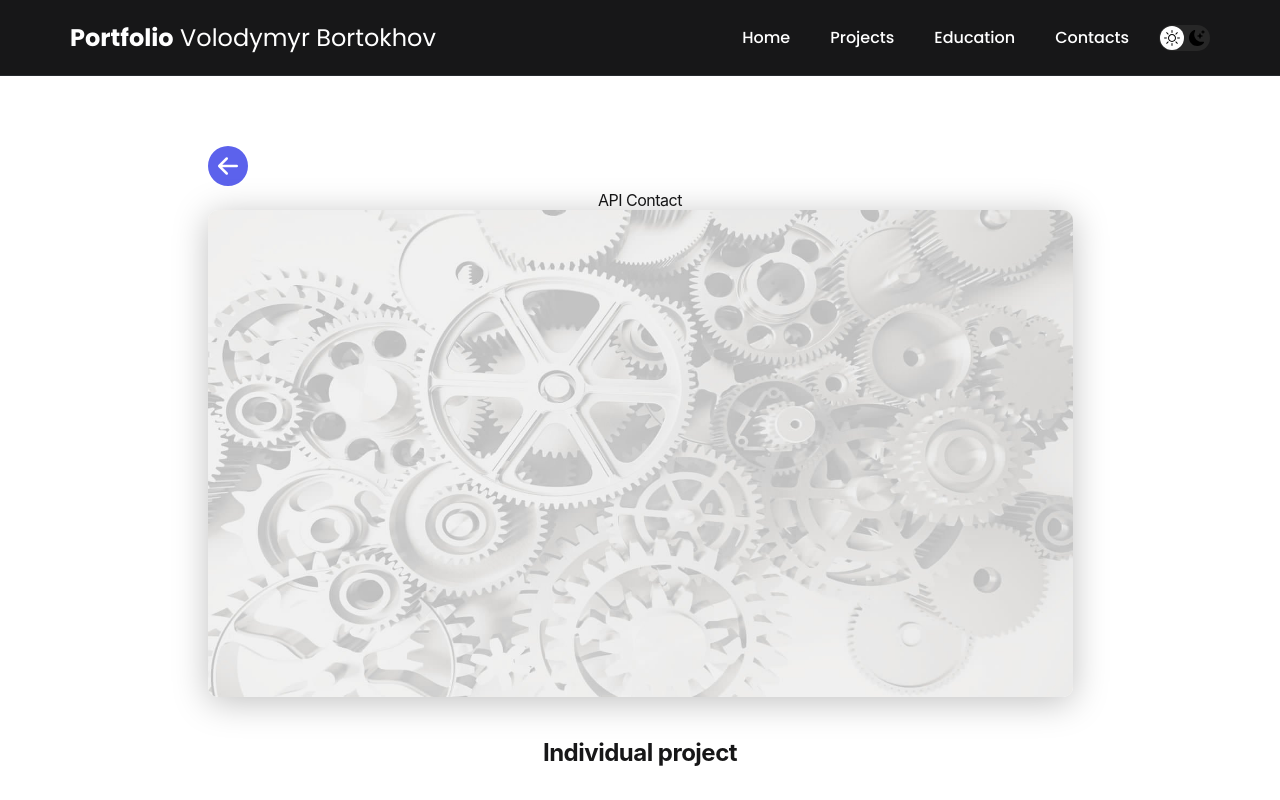
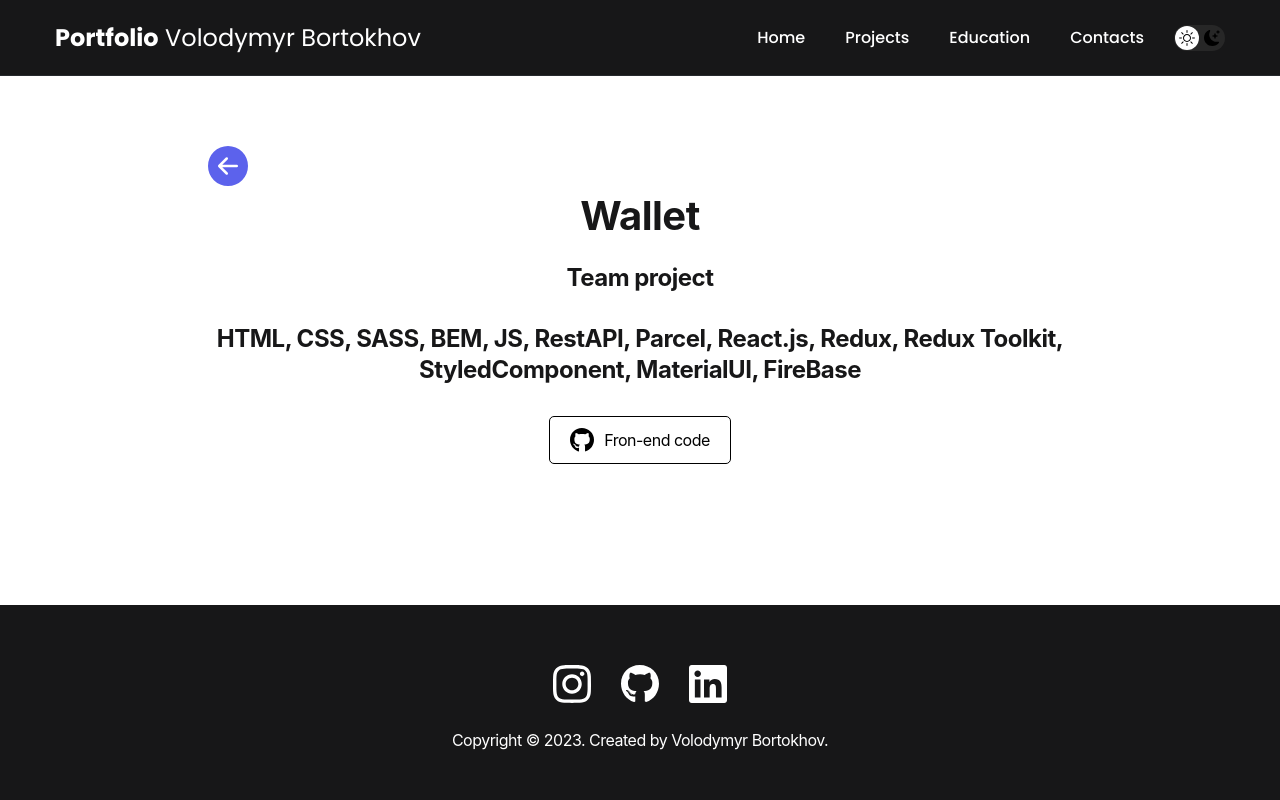
Before and after one commit to Volodymyr-bart/Portfolio-CV, a React (Create React App) app: page /Portfolio-CV/project/1 in a window 1280 px wide. Shown: the top 800 px of the page. Built offline with nearby package versions, Linux system fonts and the light colour scheme.

Commit message:
fix projects

```diff
--- a/src/components/BtnGitHub/BtnGitHub.jsx
+++ b/src/components/BtnGitHub/BtnGitHub.jsx
@@ -1,9 +1,9 @@
 import gitHubIcon from './../img/icons/gitHub-black.svg';
-const BtnGitHub = ({ link }) => {
+const BtnGitHub = ({ link, title }) => {
   return (
     <a href={link} target="_blank" rel="noreferrer" className="btn-outline">
       <img src={gitHubIcon} alt="gitHubIcon" />
-      GitHub repo
+      {title}
     </a>
   );
 };
--- a/src/components/Container/Container.styled.jsx
+++ b/src/components/Container/Container.styled.jsx
@@ -2,6 +2,6 @@ import styled from 'styled-components';
 
 export const StyledContainer = styled.div`
   margin: 0 auto;
-  padding: 0 30px;
+  padding: 0 15px;
   max-width: 1200px;
 `;
--- a/src/helpers/projectsList.js
+++ b/src/helpers/projectsList.js
@@ -15,16 +15,9 @@ const projects = [
     skills: 'Rect.js, Node.js, Express, MongoDB, Mongoose',
     img: defaultSmall,
     imgBig: defaultPage,
-    gitHubLink: 'https://github.com/Volodymyr-bart/Express-API-App',
     livePage: 'https://volodymyr-bart.github.io/petly/',
-  },
-  {
-    title: 'API Contact',
-    development: 'Individual project',
-    skills: 'Node.js, Express, MongoDB, Mongoose',
-    img: defaultSmall,
-    imgBig: defaultPage,
-    gitHubLink: 'https://github.com/Volodymyr-bart/Express-API-App',
+    frontCode: 'https://github.com/Volodymyr-bart/petly',
+    backCode: 'https://github.com/Volodymyr-bart/REST-API-petly',
   },
   {
     title: 'Wallet',
@@ -33,17 +26,20 @@ const projects = [
       'HTML, CSS, SASS, BEM, JS, RestAPI, Parcel, React.js, Redux, Redux Toolkit, StyledComponent, MaterialUI, FireBase',
     img: defaultSmall,
     imgBig: defaultPage,
-    gitHubLink: 'https://github.com/DmitriyR90/Wallet',
+    frontCode: 'https://github.com/DmitriyR90/Wallet',
+    // livePage: 'https://volodymyr-bart.github.io/petly/',
   },
 
   {
     title: 'Phonebook',
     development: 'Individual project',
     skills:
-      'HTML, CSS, SASS, BEM, JS, RestAPI, Parcel, React.js, Redux, Redux Toolkit, StyledComponent, MaterialUI',
+      'HTML, CSS, SASS, BEM, JS, RestAPI, Parcel, React.js, Redux, Redux Toolkit, StyledComponent, MaterialUI, Node.js, Express, MongoDB, Mongoose',
     img: defaultSmall,
     imgBig: defaultPage,
-    gitHubLink: 'https://github.com/Volodymyr-bart/goit-react-hw-08-phonebook',
+    frontCode: 'https://github.com/Volodymyr-bart/goit-react-hw-08-phonebook',
+    livePage: 'https://volodymyr-bart.github.io/PhoneBook/',
+    backCode: 'https://github.com/Volodymyr-bart/Express-API-App',
   },
   {
     title: 'Movie Catalog',
@@ -51,7 +47,8 @@ const projects = [
     skills: 'HTML, CSS, SASS, BEM, JS, React.js, Rest API',
     img: defaultSmall,
     imgBig: defaultPage,
-    gitHubLink: 'https://github.com/Volodymyr-bart/goit-react-hw-05-movies',
+    frontCode: 'https://github.com/Volodymyr-bart/goit-react-hw-05-movies',
+    livePage: 'https://volodymyr-bart.github.io/goit-react-hw-05-movies/',
   },
   {
     title: 'Info Country',
@@ -59,7 +56,8 @@ const projects = [
     skills: 'HTML, CSS, SASS, BEM, JS, React.js, Rest API',
     img: defaultSmall,
     imgBig: defaultPage,
-    gitHubLink: 'https://github.com/Volodymyr-bart/Api-flags',
+    frontCode: 'https://github.com/Volodymyr-bart/Api-flags',
+    livePage: 'https://country-info-hazel.vercel.app/',
   },
   {
     title: 'Filmoteka',
@@ -67,7 +65,8 @@ const projects = [
     skills: 'HTML, CSS, SASS, BEM, JS, RestAPI, Parcel, FireBase',
     img: FilmotekaSmall,
     imgBig: FilmotekaBig,
-    gitHubLink: 'https://github.com/Volodymyr-bart/Filmoteka',
+    frontCode: 'https://github.com/Volodymyr-bart/Filmoteka',
+    livePage: 'https://volodymyr-bart.github.io/Filmoteka/',
   },
   {
     title: 'Image Finder',
@@ -75,7 +74,8 @@ const projects = [
     skills: 'HTML, CSS, SASS, BEM, JS',
     img: defaultSmall,
     imgBig: defaultPage,
-    gitHubLink: 'https://github.com/Volodymyr-bart/goit-js-hw-11',
+    frontCode: 'https://github.com/Volodymyr-bart/goit-js-hw-11',
+    livePage: 'https://volodymyr-bart.github.io/goit-js-hw-11/',
   },
   {
     title: 'Country Info',
@@ -83,7 +83,8 @@ const projects = [
     skills: 'HTML, CSS, SASS, BEM, JS',
     img: defaultSmall,
     imgBig: defaultPage,
-    gitHubLink: 'https://github.com/Volodymyr-bart/goit-js-hw-10',
+    frontCode: 'https://github.com/Volodymyr-bart/goit-js-hw-10',
+    livePage: 'https://volodymyr-bart.github.io/goit-js-hw-10/',
   },
 
   {
@@ -92,7 +93,8 @@ const projects = [
     skills: 'HTML, CSS, SASS, BEM, JS',
     img: defaultSmall,
     imgBig: defaultPage,
-    gitHubLink: 'https://github.com/Volodymyr-bart/goit-js-hw-09',
+    frontCode: 'https://github.com/Volodymyr-bart/goit-js-hw-09',
+    livePage: 'https://volodymyr-bart.github.io/goit-js-hw-09/',
   },
   {
     title: 'Ice Cream',
@@ -100,7 +102,8 @@ const projects = [
     skills: 'HTML, CSS, SASS, BEM, JS',
     img: IceCreamSmall,
     imgBig: IceCreamBig,
-    gitHubLink: 'https://github.com/Volodymyr-bart/ice-cream',
+    frontCode: 'https://github.com/Volodymyr-bart/ice-cream',
+    livePage: 'https://volodymyr-bart.github.io/ice-cream/',
   },
   {
     title: 'GoCorona',
@@ -108,7 +111,8 @@ const projects = [
     skills: 'HTML, CSS, SASS, BEM, JS',
     img: GocornaSmall,
     imgBig: GocornaBig,
-    gitHubLink: 'https://github.com/Volodymyr-bart/gocorona',
+    frontCode: 'https://github.com/Volodymyr-bart/gocorona',
+    livePage: 'https://volodymyr-bart.github.io/gocorona/',
   },
   {
     title: 'Web Studio',
@@ -116,7 +120,8 @@ const projects = [
     skills: 'HTML, CSS, SASS, BEM, JS',
     img: WebSmall,
     imgBig: WebBig,
-    gitHubLink: 'https://github.com/Volodymyr-bart/Web-studio-GOIT',
+    frontCode: 'https://github.com/Volodymyr-bart/Web-studio-GOIT',
+    livePage: 'https://volodymyr-bart.github.io/Web-studio-GOIT/',
   },
 ];
 
--- a/src/pages/ProjectPage/ProjectPage.jsx
+++ b/src/pages/ProjectPage/ProjectPage.jsx
@@ -4,6 +4,8 @@ import BtnGitHub from '../../components/BtnGitHub/BtnGitHub';
 import { projects } from '../../helpers/projectsList';
 import Section from 'components/Section/Section';
 import Container from 'components/Container/Container';
+import { Buttons, IframeStyled } from './ProjectPage.styled';
+import SecondTitle from 'components/SecondTitle/SecondTitle';
 
 const ProjectPage = () => {
   const { id } = useParams();
@@ -23,36 +25,56 @@ const ProjectPage = () => {
             </button>
           </Link>
           <div className="project-details">
-            <h1 className="title-1">{project.title}</h1>
-
-            <img
-              src={project.imgBig}
-              alt={project.title}
-              className="project-details__cover"
-            />
+            <SecondTitle>{project.title}</SecondTitle>
+            {project.livePage && (
+              <IframeStyled
+                src={project.livePage}
+                title={project.livePage}
+              ></IframeStyled>
+            )}
             <div className="project-details__desc">
               <p>{project.development}</p>
             </div>
             <div className="project-details__desc">
               <p>{project.skills}</p>
             </div>
-
-            {project.gitHubLink && <BtnGitHub link={project.gitHubLink} />}
+            <Buttons>
+              {project.livePage && (
+                <BtnGitHub title="Live page" link={project.livePage} />
+              )}
+              {project.frontCode && (
+                <BtnGitHub title="Fron-end code" link={project.frontCode} />
+              )}
+              {project.backCode && (
+                <BtnGitHub title="Back-end code" link={project.backCode} />
+              )}
+            </Buttons>
           </div>
         </Container>
-        {project.gitHubLink && (
-          <Container>
-            <iframe
-              src={project.livePage}
-              title={project.livePage}
-              width="100%"
-              height="500px"
-            ></iframe>
-          </Container>
-        )}
       </Section>
     </>
   );
 };
 
 export default ProjectPage;
+
+// {
+//   /* <img
+//               src={project.imgBig}
+//               alt={project.title}
+//               className="project-details__cover"
+//             /> */
+// }
+
+// {
+//   /* {project.livePage && (
+//           <Container>
+//             <IframeStyled
+//               src={project.livePage}
+//               title={project.livePage}
+//               // width="500px"
+//               // height="500px"
+//             ></IframeStyled>
+//           </Container>
+//         )} */
+// }
--- /dev/null
+++ b/src/pages/ProjectPage/ProjectPage.styled.jsx
@@ -0,0 +1,14 @@
+import styled from 'styled-components';
+
+export const IframeStyled = styled.iframe`
+  width: 50vw;
+  height: 50vh;
+  padding: 30px;
+`;
+
+export const Descriptions = styled.div``;
+export const Buttons = styled.div`
+  display: flex;
+
+  gap: 20px;
+`;
```
